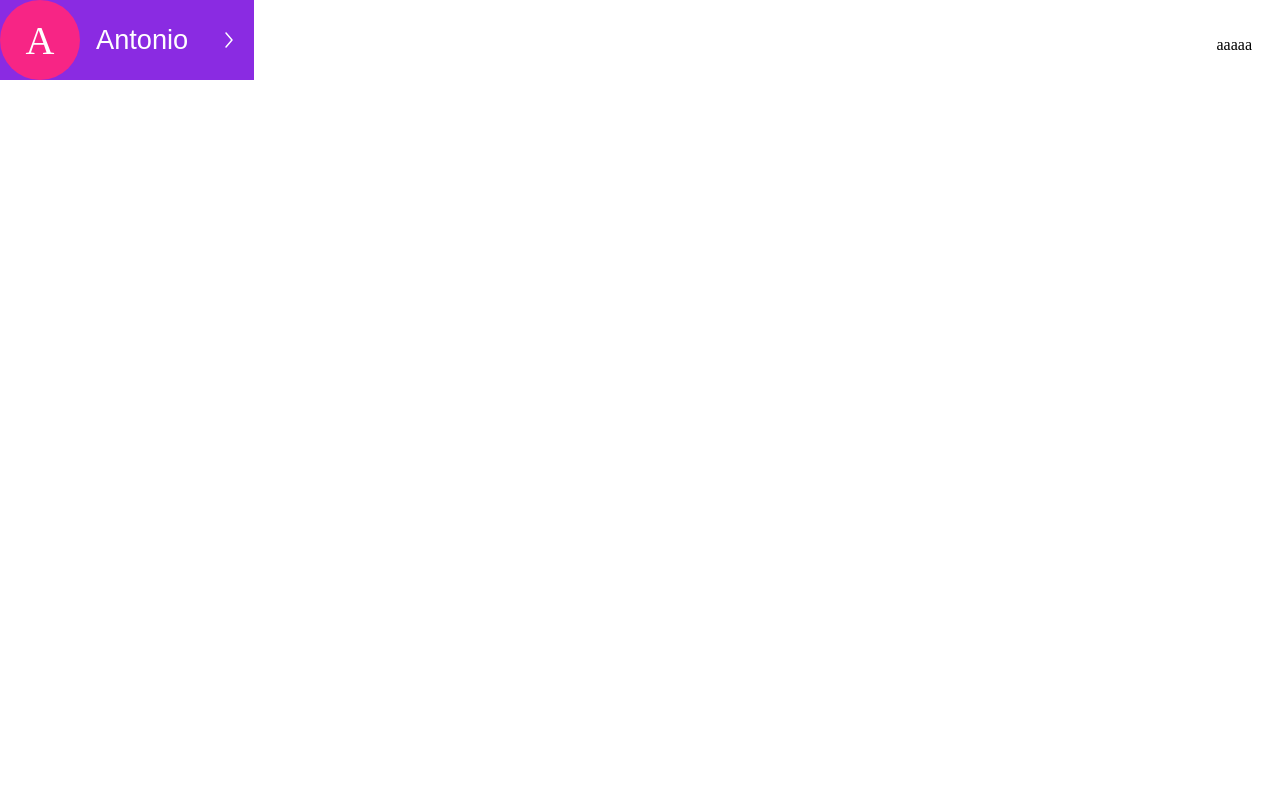
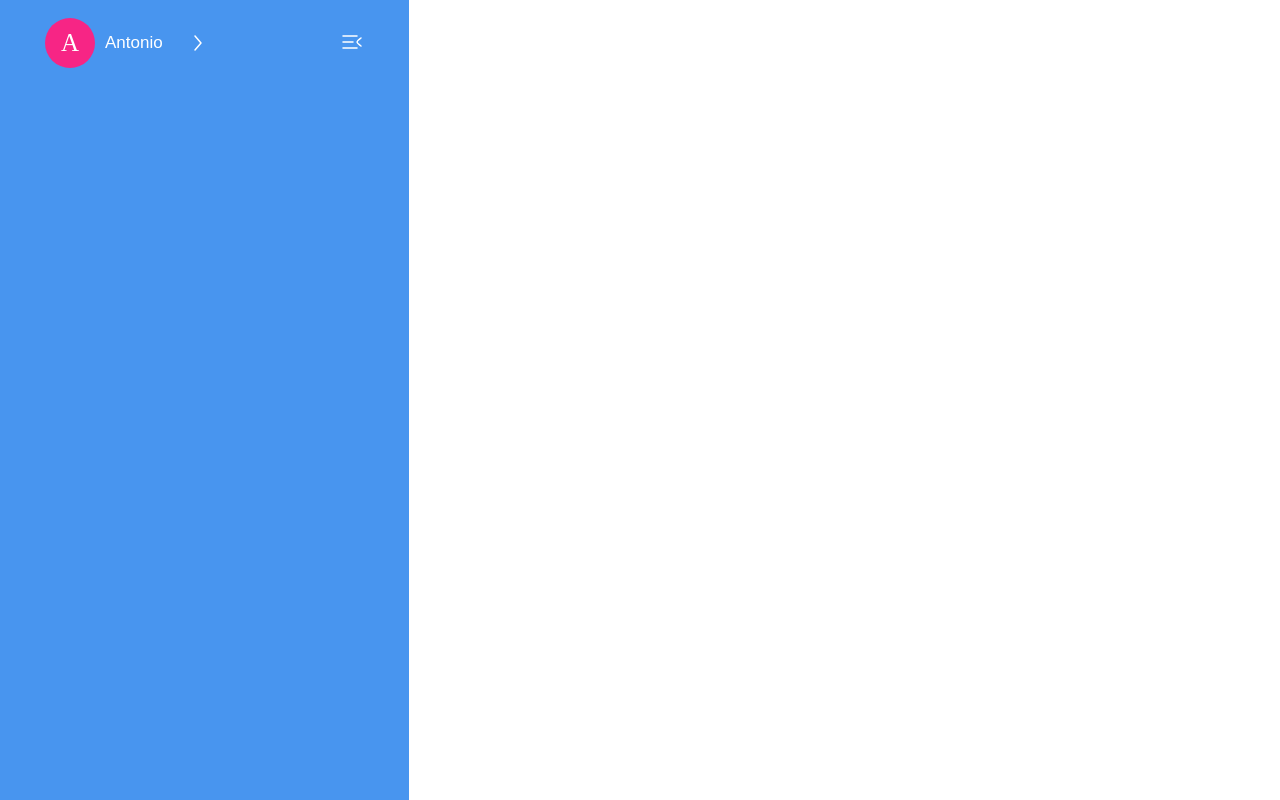
Before and after one commit to anavarro81/todoist-little, a React (Vite) app: page / in a window 1280 px wide. Built offline with nearby package versions, Linux system fonts and the light colour scheme.

Commit message:
feat(sideBar): create sidebar

```diff
--- a/src/App.tsx
+++ b/src/App.tsx
@@ -1,8 +1,9 @@
 import "./App.css";
-import SideBarHeader from "./components/SideBarHeader/SideBarHeader";
+import SideBar from "./components/SideBar/SideBar";
+
 function App() {
   return (
-    <SideBarHeader name={"Antonio"} />
+    <SideBar name={"Antonio"} />
   )
 
 }
--- a/src/components/CollapseButton/CollapseButton.tsx
+++ b/src/components/CollapseButton/CollapseButton.tsx
@@ -1,7 +1,7 @@
 import Icons from "../Icons";
 
 const CollapseButton = () => {
-  return <div> aaaaa {Icons.collapse}</div>;
+  return <div> {Icons.collapse}</div>;
 };
 
 export default CollapseButton;
--- /dev/null
+++ b/src/components/SideBar/SideBar.module.css
@@ -0,0 +1,7 @@
+.sideBar {
+    width: 40.9rem;
+    height: 100vh;
+    background-color: var(--main-color);
+    padding-left: 4.5rem;
+    padding-right: 4.5rem;
+}
--- /dev/null
+++ b/src/components/SideBar/SideBar.tsx
@@ -0,0 +1,15 @@
+import styles from "./SideBar.module.css";
+import SideBarHeader from "../SideBarHeader/SideBarHeader";
+interface SideBarProps {
+  name: string;
+}
+
+const SideBar = ({ name }: SideBarProps) => {
+  return (
+    <div className={styles.sideBar}>
+      <SideBarHeader name={name} />
+    </div>
+  );
+};
+
+export default SideBar;
--- a/src/components/SideBarHeader/SideBarHeader.module.css
+++ b/src/components/SideBarHeader/SideBarHeader.module.css
@@ -2,4 +2,6 @@
     display: flex;
     justify-content: space-between;
     align-items: center;
+    padding-top: 1.8rem;
+    padding-bottom: 1.8rem   ;
 }
--- a/src/components/UserMenu/UserMenu.module.css
+++ b/src/components/UserMenu/UserMenu.module.css
@@ -2,7 +2,7 @@
     display: flex;
     gap: 1rem;
     align-items: center;
-    background-color: blueviolet;
+
 
 }
 
--- a/src/index.css
+++ b/src/index.css
@@ -5,7 +5,9 @@
 
 html {
   /* 1 rem = 10px */
+  font-size: 62.5%;
   scroll-behavior: smooth;
+
 }
 
 /* -----------------------------------------------
```
